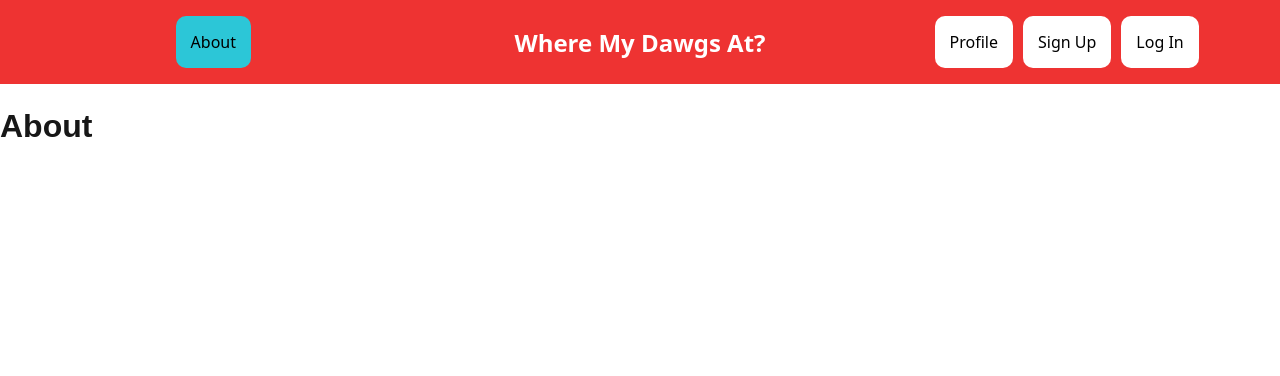
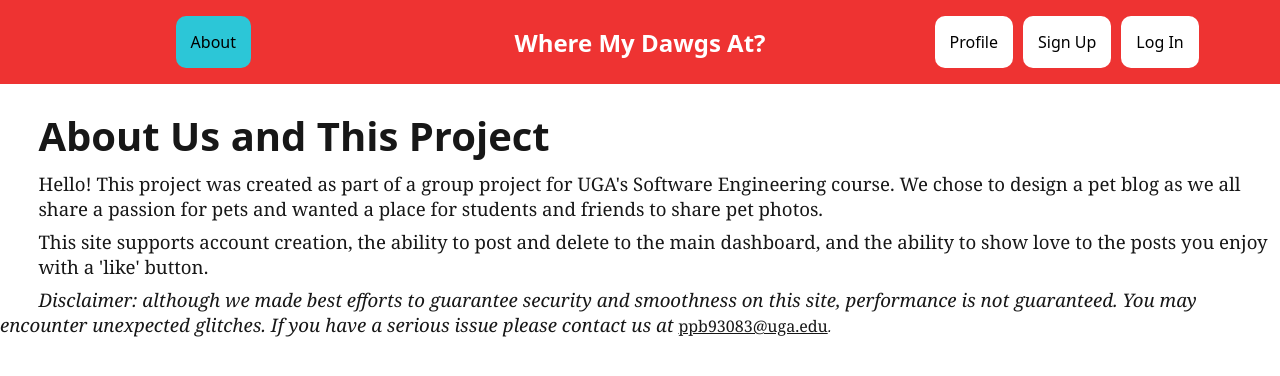
Before and after one commit to thinvanadium903/pet-blog, a Next.js app: page /about in a window 1280 px wide. Shown: the top 376 px of the page. Built offline with nearby package versions, Linux system fonts and the light colour scheme; no server answers.

Commit message:
changed about page, removed BSD from package-lock.json, hopefully that isn't a problem? I don't remember doing that so idk what happened

```diff
--- a/src/app/about/page.js
+++ b/src/app/about/page.js
@@ -1,12 +1,27 @@
 'use client'
 
 import Header from "../components/Header"
+import '../stylesheets/About.css'
 
 export default function App() {
   return (
     <div>
       <Header></Header>
-      <h1>About</h1>
+      <h1 id='about-title'>About Us and This Project</h1>
+      <p id='about-body'>
+        Hello! This project was created as part of a group project for UGA's Software Engineering
+        course. We chose to design a pet blog as we all share a passion for pets and wanted a
+        place for students and friends to share pet photos.
+      </p>
+      <p id='about-body'>
+        This site supports account creation, the ability to post and delete to the main
+        dashboard, and the ability to show love to the posts you enjoy with a 'like' button.
+      </p>
+      <i id='about-disc'>
+        Disclaimer: although we made best efforts to guarantee security and smoothness on this
+        site, performance is not guaranteed. You may encounter unexpected glitches. If you have a
+        serious issue please contact us at </i> <a href='ppb93083@uga.edu' id='email'>ppb93083@uga.edu</a><i className='line'>.</i>
+
     </div>
   )
 }
--- /dev/null
+++ b/src/app/stylesheets/About.css
@@ -0,0 +1,28 @@
+#about-title {
+    margin-left: 3vw;
+    font-family: system-ui, -apple-system, BlinkMacSystemFont, 'Segoe UI', Roboto, Oxygen, Ubuntu, Cantarell, 'Open Sans', 'Helvetica Neue', sans-serif;
+    font-size: 30pt;
+}
+
+#about-body, #about-disc {
+    margin-top: 1vh;
+    margin-bottom: 1vh;
+    padding-left: 3vw;
+    font-family: Georgia, 'Times New Roman', Times, serif;
+    font-size: 14pt;
+}
+
+#email {
+    display: inline;
+    font-family: Georgia, 'Times New Roman', Times, serif;
+    text-decoration: underline;
+}
+
+#email:hover {
+    color: #5555FF;
+}
+
+.line {
+    display: inline;
+    padding-left: 0;
+}
--- a/src/app/stylesheets/Submission.css
+++ b/src/app/stylesheets/Submission.css
@@ -8,6 +8,8 @@
 
 .image {
     background-size: cover;
+    background-position-x: center;
+    background-position-y: 30%;
     justify-self: center;
     align-self: center;
     height: 25vh;
```
Also changed, not shown: 1 other file (tests, documents, lock files or other folders).
